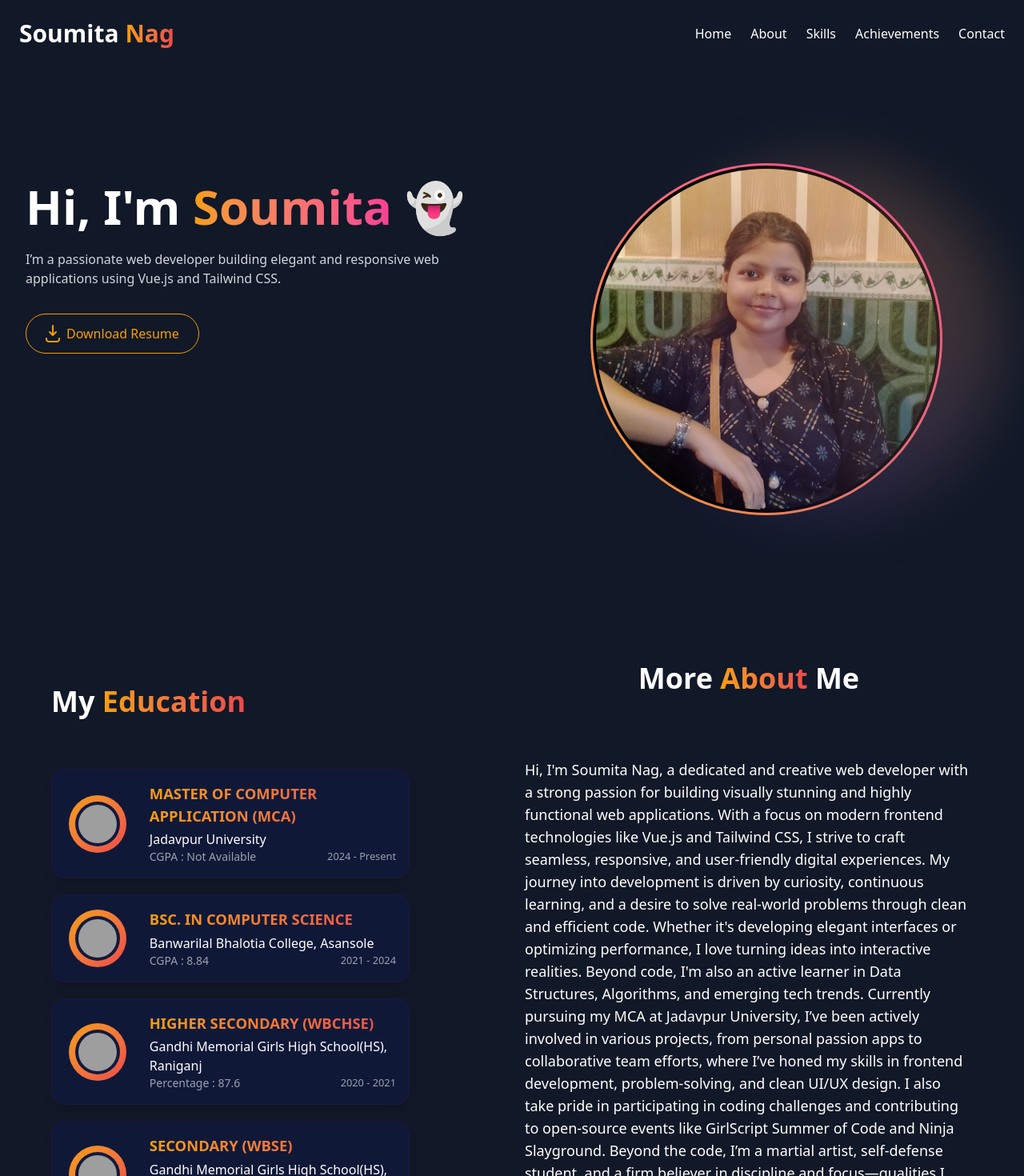
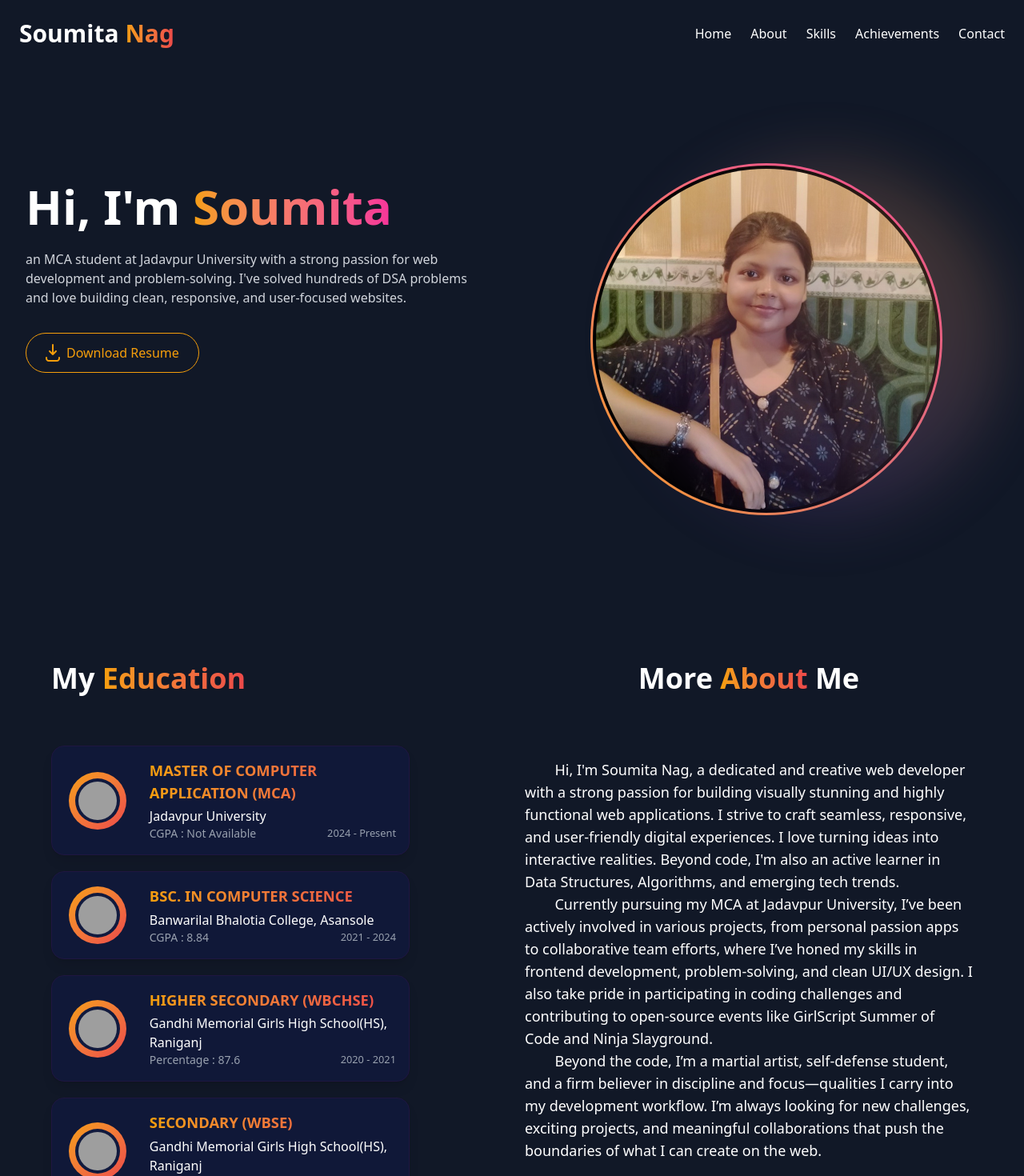
Before and after one commit to Soumita-Nag/Portfolio, a Vue app: page / in a window 1280 px wide. Shown: the top 1470 px of the page at 80% size. Built offline with nearby package versions, Linux system fonts and the light colour scheme; grey boxes are pictures that could not be loaded.

Commit message:
about me modified

```diff
--- a/src/components/About.vue
+++ b/src/components/About.vue
@@ -45,9 +45,9 @@
           Me
         </h2>
         <p class="text-base lg:text-lg mt-8 py-8">
-          Hi, I'm Soumita Nag, a dedicated and creative web developer with a strong passion for building visually stunning and highly functional web applications. With a focus on modern frontend technologies like Vue.js and Tailwind CSS, I strive to craft seamless, responsive, and user-friendly digital experiences. My journey into development is driven by curiosity, continuous learning, and a desire to solve real-world problems through clean and efficient code. Whether it's developing elegant interfaces or optimizing performance, I love turning ideas into interactive realities. Beyond code, I'm also an active learner in Data Structures, Algorithms, and emerging tech trends.
-          Currently pursuing my MCA at Jadavpur University, I’ve been actively involved in various projects, from personal passion apps to collaborative team efforts, where I’ve honed my skills in frontend development, problem-solving, and clean UI/UX design. I also take pride in participating in coding challenges and contributing to open-source events like GirlScript Summer of Code and Ninja Slayground.
-          Beyond the code, I’m a martial artist, self-defense student, and a firm believer in discipline and focus—qualities I carry into my development workflow. I’m always looking for new challenges, exciting projects, and meaningful collaborations that push the boundaries of what I can create on the web.
+          &nbsp;&nbsp;&nbsp;&nbsp;&nbsp;&nbsp;&nbsp;&nbsp;Hi, I'm Soumita Nag, a dedicated and creative web developer with a strong passion for building visually stunning and highly functional web applications. I strive to craft seamless, responsive, and user-friendly digital experiences. I love turning ideas into interactive realities. Beyond code, I'm also an active learner in Data Structures, Algorithms, and emerging tech trends. <br>
+          &nbsp;&nbsp;&nbsp;&nbsp;&nbsp;&nbsp;&nbsp;&nbsp;Currently pursuing my MCA at Jadavpur University, I’ve been actively involved in various projects, from personal passion apps to collaborative team efforts, where I’ve honed my skills in frontend development, problem-solving, and clean UI/UX design. I also take pride in participating in coding challenges and contributing to open-source events like GirlScript Summer of Code and Ninja Slayground. <br>
+          &nbsp;&nbsp;&nbsp;&nbsp;&nbsp;&nbsp;&nbsp;&nbsp;Beyond the code, I’m a martial artist, self-defense student, and a firm believer in discipline and focus—qualities I carry into my development workflow. I’m always looking for new challenges, exciting projects, and meaningful collaborations that push the boundaries of what I can create on the web.
         </p>
       </div>
       <div id="skills"></div>
--- a/src/components/HeaderSection.vue
+++ b/src/components/HeaderSection.vue
@@ -1,21 +1,21 @@
 <template>
-  <section class="w-full py-20 px-5 sm:px-8 md:px-12 lg:px-8 max-w-screen-lg xl:max-w-screen-xl mx-auto"  id="home">
+  <section class="w-full lg:py-20 px-5 sm:px-8 md:px-12 lg:px-8 max-w-screen-lg xl:max-w-screen-xl mx-auto"  id="home">
     <div class="grid lg:grid-cols-2 gap-10 xl:gap-14 pt-10 max-w-3xl lg:max-w-none mx-auto" data-aos="zoom-in-up">
       <div class="lg:py-6">
         <!-- Heading -->
         <div class="text-center lg:text-left">
-          <h1 class="text-white font-bold text-4xl md:text-5xl lg:text-6xl">
+          <h1 class="text-white font-bold text-[2rem] md:text-5xl lg:text-6xl">
             Hi, I'm
             <span class="text-transparent bg-clip-text bg-gradient-to-r from-[var(--color-primary)] to-pink-500">
               Soumita
-            </span> 👻
+            </span>
             <!-- emoji: windows+. or windows+; -->
           </h1>
         </div>
 
         <!-- Description -->
         <p class="text-gray-300 pt-6 text-center lg:text-left max-w-xl mx-auto lg:mx-0">
-          I’m a passionate web developer building elegant and responsive web applications using Vue.js and Tailwind CSS.
+            an MCA student at Jadavpur University with a strong passion for web development and problem-solving. I've solved hundreds of DSA problems and love building clean, responsive, and user-focused websites.
         </p>
 
         <!-- Download Button -->
@@ -33,10 +33,10 @@
       </div>
       <div class="flex justify-center items-center relative h-96 lg:h-full">
         <!-- Glowing Circular Background -->
-        <div class="absolute top-1/2 right-0 -translate-y-1/2 w-92 h-92 sm:w-95 sm:h-95 lg:w-110 lg:h-110 rounded-full bg-gradient-to-tr from-[#570cac] to-[var(--color-primary)] opacity-25 blur-2xl z-0"></div>
+        <div class="absolute top-1/2 right-0 -translate-y-1/2 w-88 h-88 sm:w-95 sm:h-95 lg:w-110 lg:h-110 rounded-full bg-gradient-to-tr from-[#570cac] to-[var(--color-primary)] opacity-25 blur-2xl z-0"></div>
 
         <!-- Gradient Border Wrapper -->
-        <div class="w-92 h-92 sm:w-95 sm:h-95 lg:w-110 lg:h-110 rounded-full p-[3px] bg-gradient-to-tr from-[var(--color-primary)] to-pink-500">
+        <div class="w-88 h-88 sm:w-95 sm:h-95 lg:w-110 lg:h-110 rounded-full p-[3px] bg-gradient-to-tr from-[var(--color-primary)] to-pink-500">
 
           <!-- Image Container -->
           <div class="w-full h-full rounded-full bg-black p-1 box-border">
```
